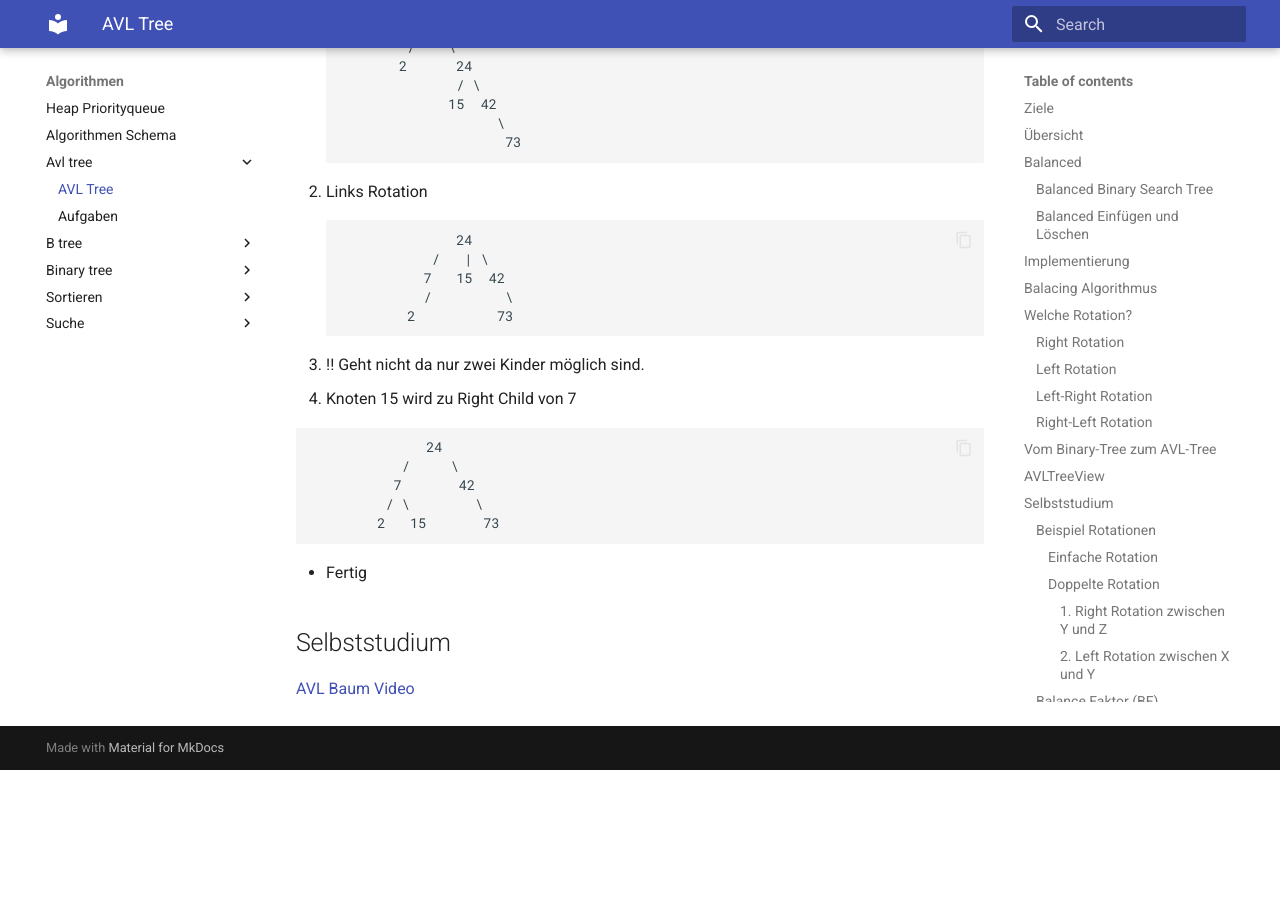
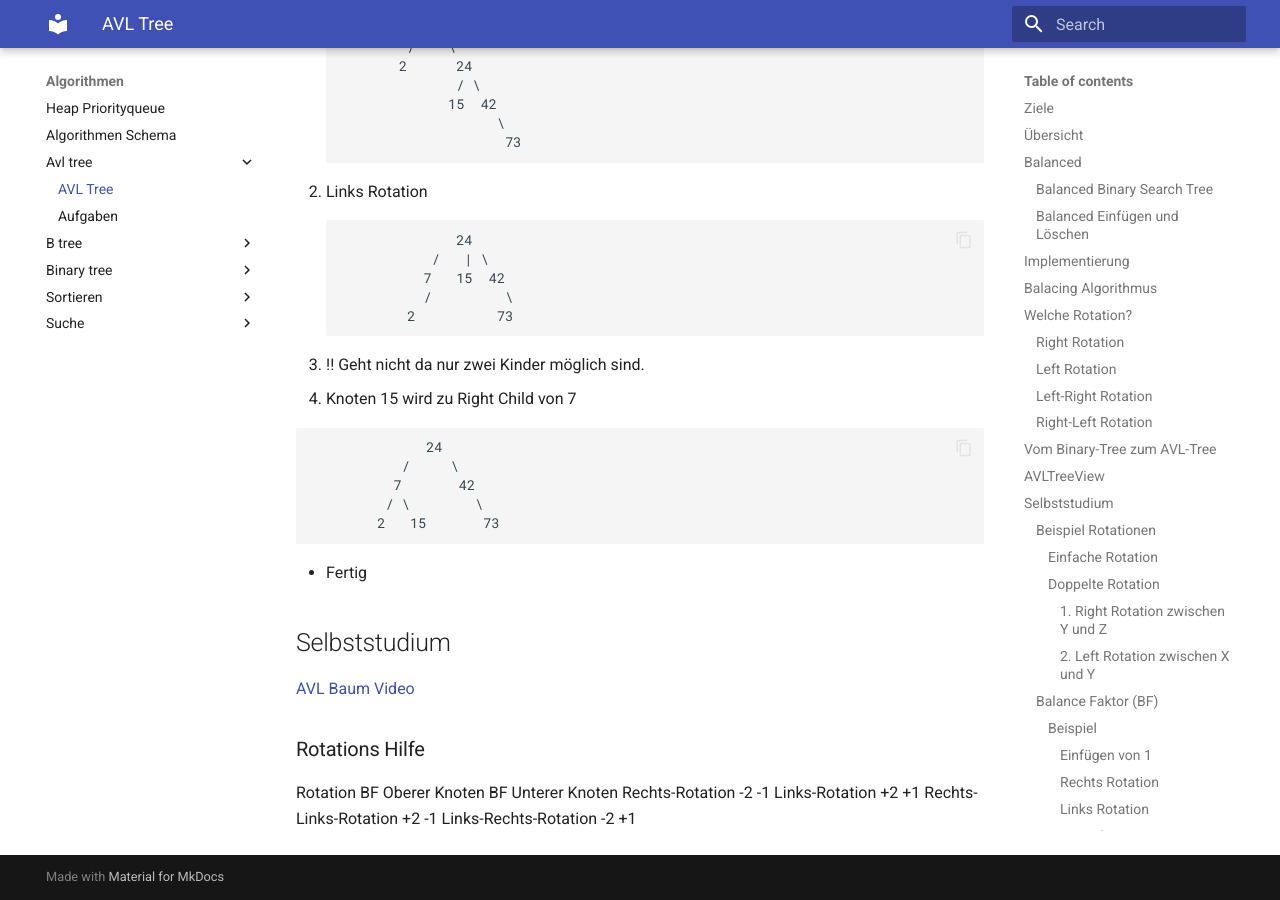
Before and after one commit to tsolenthaler/zbwAlgDs, an MkDocs documentation site: the page built from docs/algorithmen/avl-tree/avl-tree.md, in a window 1280 px wide and 900 px high, scrolled down 13604 px. Built offline with MkDocs 1.6.1 and Material for MkDocs 9.7.7, drawn with Linux system fonts in a browser that asks for light colours; before the commit the page ends 14374 px from its top, so only the background shows below that.

Commit message:
Add rotation assistance table to AVL tree documentation

```diff
--- a/docs/algorithmen/avl-tree/avl-tree.md
+++ b/docs/algorithmen/avl-tree/avl-tree.md
@@ -519,3 +519,12 @@
 
 ## Selbststudium
 [AVL Baum Video](https://studyflix.de/informatik/avl-baum-1434)
+
+
+### Rotations Hilfe
+
+Rotation 	BF Oberer Knoten 	BF Unterer Knoten
+Rechts-Rotation 	-2 	-1
+Links-Rotation 	+2 	+1
+Rechts-Links-Rotation 	+2 	-1
+Links-Rechts-Rotation 	-2 	+1
```
